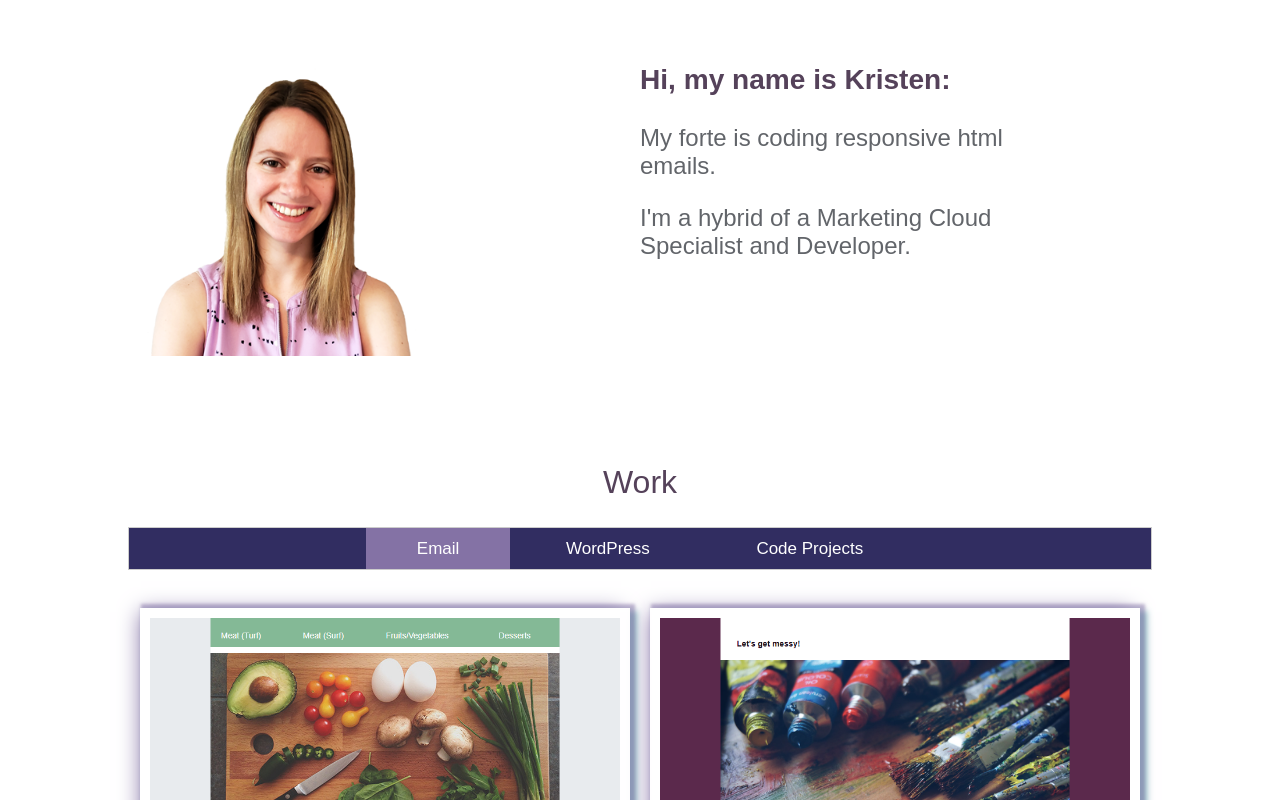
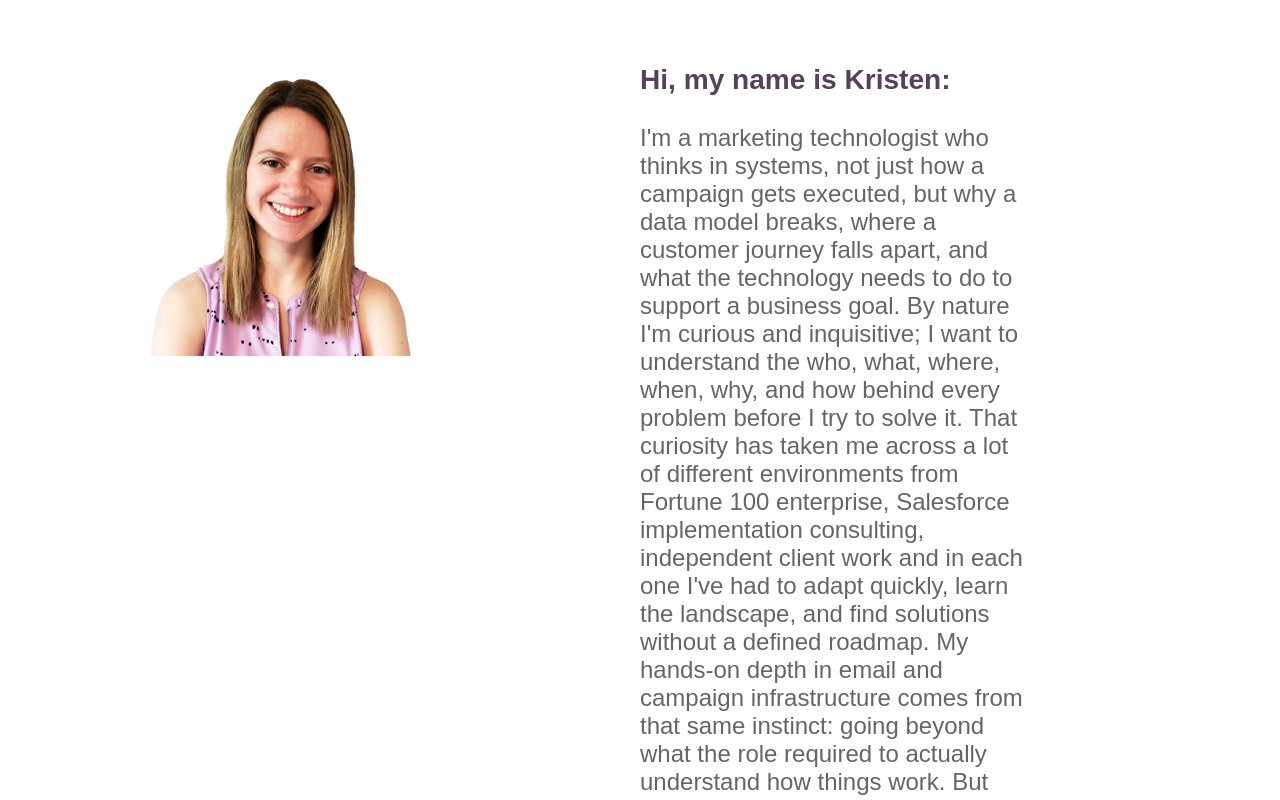
Before and after one commit to pauleykr/pauleykr.github.io, a plain HTML site: page index.html in a window 1280 px wide. Shown: the part 840-1640 px from the top of the page. Drawn offline with Linux system fonts and the light colour scheme.

Commit message:
Update to about me

```diff
--- a/index.html
+++ b/index.html
@@ -39,11 +39,19 @@
 			<a name="about"></a>
 			<h3>Hi, my name is Kristen: </h3>
 			<p class="mbtxt">
-				My forte is coding responsive html emails.
+				I'm a marketing technologist who thinks in systems, not just how a campaign gets executed, but why a
+				data model breaks, where a customer journey falls apart, and what the technology needs to do to support
+				a business goal. By nature I'm curious and inquisitive; I want to understand the who, what, where, when,
+				why, and how behind every problem before I try to solve it. That curiosity has taken me across a lot of
+				different environments from Fortune 100 enterprise, Salesforce implementation consulting, independent
+				client work and in each one I've had to adapt quickly, learn the landscape, and find solutions without
+				a defined roadmap. My hands-on depth in email and campaign infrastructure comes from that same instinct:
+				going beyond what the role required to actually understand how things work. But execution has always
+				been where I start, not where I stop. I'm most energized when I'm working upstream, shaping the
+				strategy and architecture behind a campaign rather than just delivering it. On this site you'll find
+				examples of that technical craft - more to come.
 			</p>
-			<p class="mbtxt">
-				I'm a hybrid of a Marketing Cloud Specialist and Developer.
-			</p>
+
 
 		</div>
 
```
